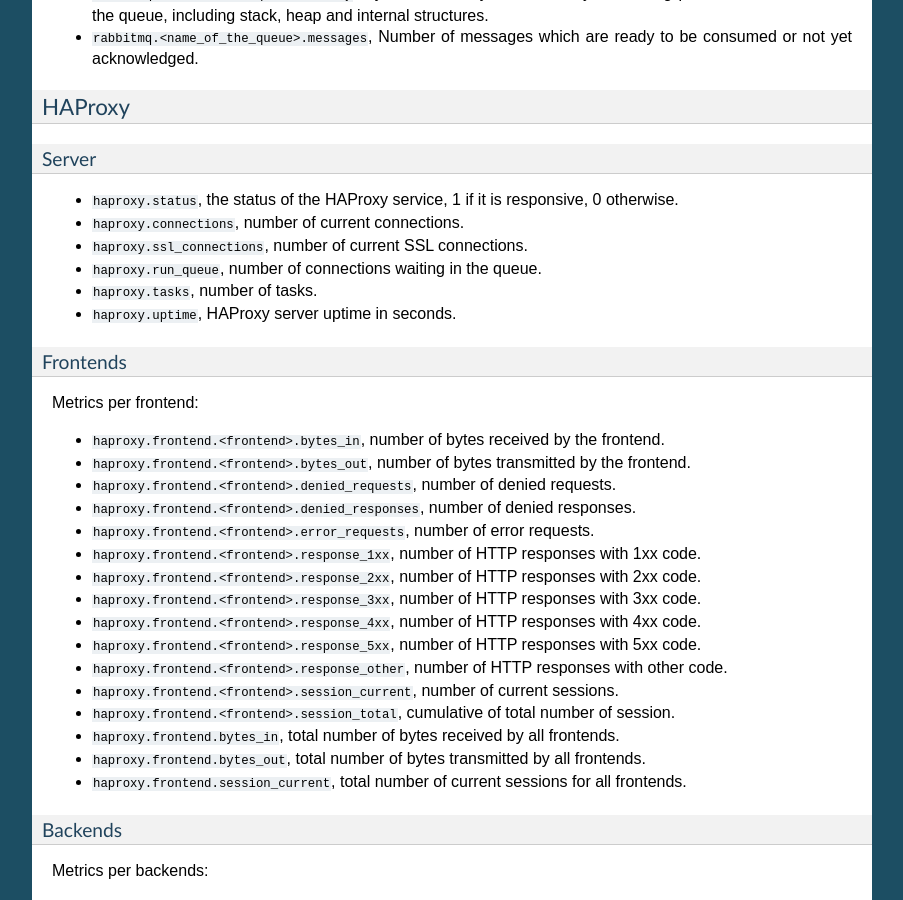
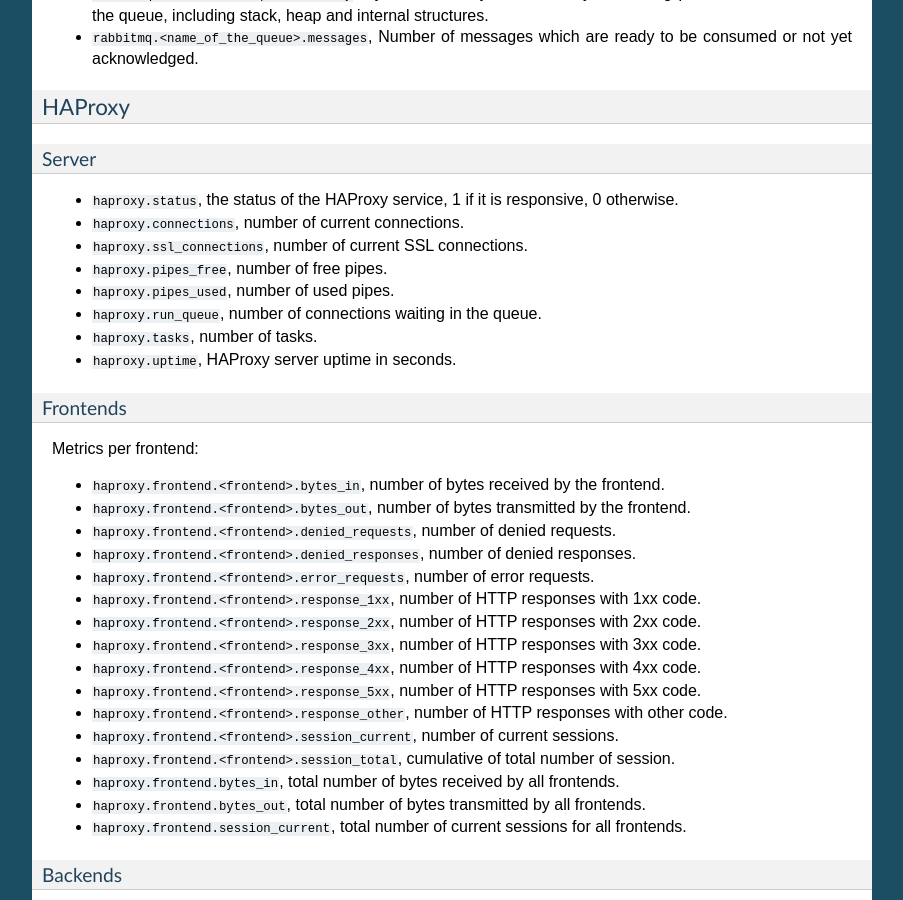
Before and after one commit to openstack-archive/fuel-plugin-lma-collector, a Sphinx documentation site: the page built from doc/source/metrics.rst, in a window 1280 px wide and 900 px high, scrolled down 5868 px. Shown: the whole window, without its empty margins (198-1101 px from the left). Built offline with Sphinx 7.4.7, drawn with Linux system fonts in a browser that asks for light colours.

Commit message:
Add missing HAProxy metrics to the documentation
haproxy.pipes_free and haproxy.pipes_used were missing.

Change-Id: I954e6b22e620f62f9530fec90ec54d635b127469

```diff
--- a/doc/source/metrics/haproxy.rst
+++ b/doc/source/metrics/haproxy.rst
@@ -7,6 +7,8 @@
   0 otherwise.
 * ``haproxy.connections``, number of current connections.
 * ``haproxy.ssl_connections``, number of current SSL connections.
+* ``haproxy.pipes_free``, number of free pipes.
+* ``haproxy.pipes_used``, number of used pipes.
 * ``haproxy.run_queue``, number of connections waiting in the queue.
 * ``haproxy.tasks``, number of tasks.
 * ``haproxy.uptime``, HAProxy server uptime in seconds.
```
